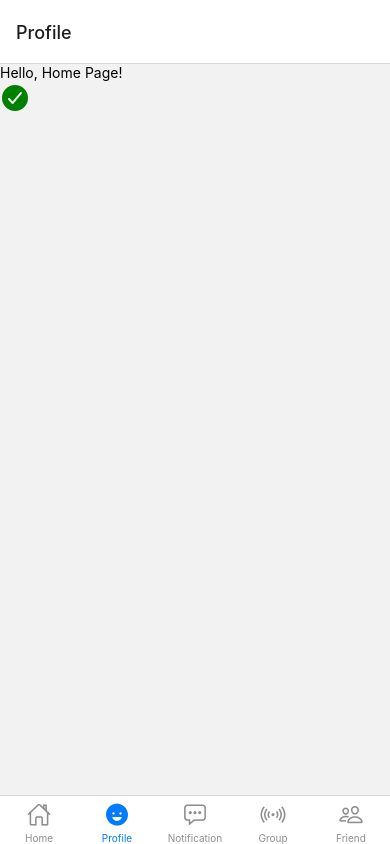
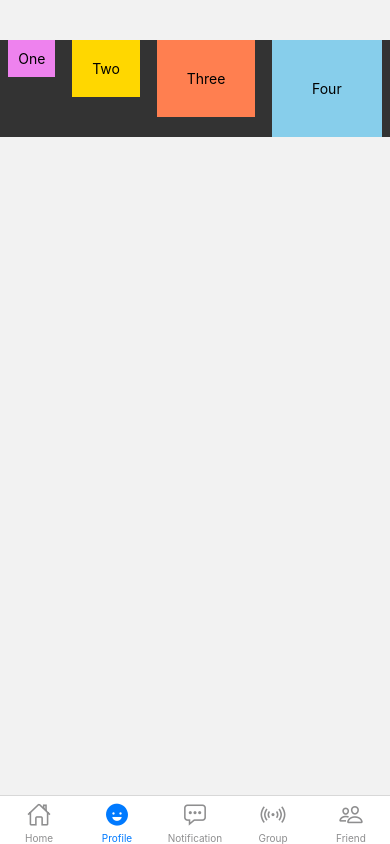
Before and after one commit to ejuss00/Ejuss02-2023-React-Native-01, a React Native app: screen /Profile in a window 390 px wide. Built offline with nearby package versions, Linux system fonts and the light colour scheme.

Commit message:
now have exact amount but no style

```diff
--- a/App.js
+++ b/App.js
@@ -3,15 +3,14 @@ import React from 'react';
 import { NavigationContainer } from '@react-navigation/native';
 import { createStackNavigator } from '@react-navigation/stack';
 import Ionic from 'react-native-vector-icons/Ionicons';
-import { StyleSheet } from 'react-native';
 import { createBottomTabNavigator } from '@react-navigation/bottom-tabs';
 
+//import
 import HomePage from "./screens/HomePage";
 import HUserProfile from "./screens/HUserProfile";
 import HNotificationProfile from "./screens/HNotificationProfile";
 import HGroupProfile from "./screens/HGroupProfile";
-
-//screens/screens2
+//import screens/screens2
 import AllExpenses from './screens/screens2/AllExpenses';
 import RecentExpenses from './screens/screens2/RecentExpenses';
 import ManageExpense from './screens/screens2/ManageExpense';
@@ -53,9 +52,9 @@ function MyTabs() {
       })}
     >
       <Tab.Screen name="Home" component={HomePage} options={{ headerShown: false }} />
-      <Tab.Screen name="Profile" component={HUserProfile} />
+      <Tab.Screen name="Profile" component={HUserProfile} options={{ headerShown: false }} />
       <Tab.Screen name="Notification" component={HNotificationProfile} options={{ headerShown: false }} />
-      <Tab.Screen name="Group" component={HGroupProfile} />
+      <Tab.Screen name="Group" component={HGroupProfile} options={{ headerShown: false }} />
       <Tab.Screen name="Friend" component={ExpenseList} options={{ headerShown: false }} />
     </Tab.Navigator>
   );
--- a/package.json
+++ b/package.json
@@ -12,6 +12,7 @@
     "@babel/preset-env": "^7.20.2",
     "@react-native-community/checkbox": "^0.5.14",
     "@react-navigation/bottom-tabs": "^6.5.2",
+    "@react-navigation/material-top-tabs": "^6.5.2",
     "@react-navigation/native": "^6.1.1",
     "@react-navigation/stack": "^6.3.10",
     "expo": "~47.0.12",
@@ -25,8 +26,10 @@
     "react-native-elements": "^3.4.3",
     "react-native-gesture-handler": "~2.8.0",
     "react-native-ionicons": "4.6.5",
+    "react-native-pager-view": "6.0.1",
     "react-native-safe-area-context": "4.4.1",
-    "react-native-screens": "~3.18.0"
+    "react-native-screens": "~3.18.0",
+    "react-native-tab-view": "^3.3.4"
   },
   "devDependencies": {
     "@babel/core": "^7.12.9",
--- a/screens/HGroupProfile.js
+++ b/screens/HGroupProfile.js
@@ -6,7 +6,7 @@ import Ionicons from '@expo/vector-icons/Ionicons';
 function HGroupProfile() {
     return (
         <View>
-            <Text>Hello, Home Page!</Text>
+            <Text>Hello, Group Page!</Text>
             <Ionicons name="md-checkmark-circle" size={32} color="green" />
         </View>
     );
--- a/screens/HUserProfile.js
+++ b/screens/HUserProfile.js
@@ -1,15 +1,49 @@
 import React from 'react';
-import { View, Text } from 'react-native';
+import { View, Text, StyleSheet } from 'react-native';
 import Ionicons from '@expo/vector-icons/Ionicons';
 
 
 function HUserProfile() {
     return (
-        <View>
-            <Text>Hello, Home Page!</Text>
-            <Ionicons name="md-checkmark-circle" size={32} color="green" />
+        <View style={styles.container}>
+            <Text style={styles.boxOne}>One</Text>
+            <Text style={styles.boxTwo}>Two</Text>
+            <Text style={styles.boxThree}>Three</Text>
+            <Text style={styles.boxFour}>Four</Text>
         </View>
     );
 }
 
+const styles = StyleSheet.create({
+    container: {
+        //flex: 1,
+        flexDirection: 'row',
+        justifyContent: 'space-around',
+        alignItems: 'flex-start',
+        marginTop: 40,
+        backgroundColor: '#333',
+    },
+    boxOne: {
+
+        backgroundColor: 'violet',
+        padding: 10,
+    },
+    boxTwo: {
+
+        backgroundColor: 'gold',
+        padding: 20,
+    },
+    boxThree: {
+
+        backgroundColor: 'coral',
+        padding: 30,
+    },
+    boxFour: {
+
+        backgroundColor: 'skyblue',
+        padding: 40,
+    },
+});
+
+
 export default HUserProfile;
--- a/screens/screens2/AllExpenses.js
+++ b/screens/screens2/AllExpenses.js
@@ -72,6 +72,7 @@ function AllExpenses({ navigation }) {
                     onChangeText={(insert) => setNewFriend({ ...newFriend, age: parseFloat(insert) })}
                     placeholder="Enter friend's age"
                     style={styles.textInputFriend}
+                    keyboardType='numeric'
                 />
                 <TextInput
                     value={newFriend.email}
@@ -84,6 +85,7 @@ function AllExpenses({ navigation }) {
                     onChangeText={(insert) => setNewFriend({ ...newFriend, debt: parseFloat(insert) })}
                     placeholder="Enter friend's debt"
                     style={styles.textInputFriend}
+                    keyboardType='numeric'
                 />
 
                 <Button
--- a/screens/screens2/ManageExpense.js
+++ b/screens/screens2/ManageExpense.js
@@ -1,43 +1,42 @@
-import { Text, View, FlatList, TouchableOpacity } from 'react-native';
+import { Text, View, FlatList, TouchableOpacity, StyleSheet, ScrollView } from 'react-native';
 import { Button } from 'react-native-elements';
 import { TextInput } from 'react-native-gesture-handler';
 import { SafeAreaView } from 'react-native-safe-area-context';
+import { createMaterialTopTabNavigator } from '@react-navigation/material-top-tabs';
+import Ionic from 'react-native-vector-icons/Ionicons';
+// import MaterialCommunityIcons from 'react-native-vector-icons/MaterialCommunityIcons';
 
 import { useState } from 'react';
 
-function ManageExpense({ route, navigation }) {
+const TopTab = createMaterialTopTabNavigator();
+
+function ManageExpense({ route, navigation }) { // [][][][][][]  the MANAGE EXPENSES SCREEN [][][][][][]
   const { filteredData } = route.params;
 
-  //remove empty element
-
-
+  function SplitEvenlyScreen() {
     //calculate total bill
     const [billAmount, setBillAmount] = useState('');
     const [dividedAmount, setDividedAmount] = useState(0);
 
     return (
-    <SafeAreaView >
-      <View>
-        <Text>Manage Bill Upon Others!</Text>
-        <Text>=== Split Equally Mode ===</Text>
-        {/* <TextInput placeholder="Enter total bill"
-          style={{ color: 'black', backgroundColor: 'white', width: 200, height: 40, borderColor: 'gray', borderWidth: 1 }}
-        />
-        <Button title="Calculate" color="secondary" /> */}
-        <View>
+      <View style={styles.evenlySplitCont}>
+        <Text style={styles.equalText}>Split Equally</Text>
+        <View style={styles.equalCon2}>
           <TextInput
             value={billAmount}
             onChangeText={(text) => setBillAmount(text)}
             placeholder="Enter the bill amount"
             keyboardType='numeric'
-            style={{ color: 'black', backgroundColor: 'white', width: 200, height: 40, borderColor: 'gray', borderWidth: 1 }}
+            style={styles.equalTextInput}
           />
-          <Text>Divided Amount : RM {dividedAmount}</Text>
+          <Text style={styles.equalOutputDividedText}>Divided Amount : RM {dividedAmount}</Text>
           <Button
             title="Divide bill"
+            buttonStyle={styles.equalButton}
             onPress={() => {
               if (filteredData.length > 0) {
                 let divided = billAmount / filteredData.length;
+                divided = Math.round(divided * 100) / 100;
                 setDividedAmount(divided);
                 filteredData.forEach((friend) => {
                   friend.debt += divided;
@@ -47,29 +46,202 @@ function ManageExpense({ route, navigation }) {
               }
             }}
           />
+        </View>
+      </View>
+    );
+  }
 
+  function ExactAmountSplitScreen() {
+    const [amountExactBill, setExactAmount] = useState({});
+
+    let totalAmount = 0;
+    const handleAmountChange = (index, value) => {
+      setExactAmount({ ...amountExactBill, [index]: value });
+    };
+
+    filteredData.forEach((friend, index) => {
+      if (amountExactBill[index]) {
+        totalAmount += parseFloat(amountExactBill[index]);
+      }
+    });
+
+    return (
+      <View style={styles.ExactAmountSplitCont}>
+        <View style={{ padding: 20 }}>
+          <Text style={{ fontWeight: 'bold' }}>
+            Total amount: {totalAmount.toFixed(2)}
+          </Text>
         </View>
+        <ScrollView>
+          {filteredData.map((friend, index) => (
+            <View key={index} style={{ padding: 20 }}>
+              <Text style={{ fontWeight: 'bold' }}>{friend.name}</Text>
+              <TextInput
+                value={amountExactBill[index]}
+                onChangeText={text => handleAmountChange(index, text)}
+                keyboardType='numeric'
+                placeholder="Enter amount"
+              />
+            </View>
+          ))}
+        </ScrollView>
+        <TouchableOpacity
+          onPress={() => {
+            filteredData.forEach((friend, index) => {
+              if (amountExactBill[index]) {
+                friend.debt = parseFloat(friend.debt) + parseFloat(amountExactBill[index]);
+              }
+            });
+            navigation.goBack();
+          }}
+        >
+          <Text style={{ padding: 20, fontWeight: 'bold' }}>Comfirm Bill Amount</Text>
+        </TouchableOpacity>
+      </View>
+    );
+  }
+
+  //[][][][][][]  the MANAGE EXPENSE render [][][][][][]
+  return (
+    <SafeAreaView style={{ flex: 1 }}>
+      <View style={styles.topTabContainer}>
+        <TopTab.Navigator
+          style={styles.topTabNavContainer}
+          screenOptions={({ route }) => ({
+            tabBarLabel: ({ focused, color, size }) => {
+              let iconName;
+              if (route.name === 'Split Evenly') {
+                iconName = focused ? 'reorder-two' : 'reorder-two-outline';
+              }
+              else if (route.name === 'Exact Amount Split') {
+                iconName = focused ? 'pencil' : 'pencil-outline';
+              }
+              return <Ionic name={iconName} size={size} color={color} />;
+            },
+          })}>
+          <TopTab.Screen name="Split Evenly" component={SplitEvenlyScreen} />
+          <TopTab.Screen name="Exact Amount Split" component={ExactAmountSplitScreen} />
+        </TopTab.Navigator>
+
+        <View style={styles.bottomContainer}>
+          <Text style={styles.bHeader}> Contact Info </Text>
           <FlatList
+            style={styles.bFlatList}
             data={filteredData}
             keyExtractor={item => item.id}
             renderItem={({ item }) => (
-            <TouchableOpacity onPress={() => navigation.navigate('FriendProfile', {
+              <TouchableOpacity
+                style={styles.bTouchOpacity}
+                onPress={() => navigation.navigate('FriendProfile', {
                   name: item.name,
                   age: item.age,
                   email: item.email,
                   debt: item.debt
                 })}>
-              <Text>{item.name} DEBT : RM{item.debt}</Text>
+                <Text style={styles.bTextDebt}>{item.name} Debt : RM{item.debt}</Text>
               </TouchableOpacity>
             )}
           />
-        <View>
+          <View style={styles.bBackButtonCon}>
             <Button title="Back" onPress={() => navigation.goBack()} type="clear" />
           </View>
-
+        </View>
       </View>
     </SafeAreaView>
-
   );
 }
+
+
+
+// [][][][][][][][][][][][][][][][][][][][][][][][]
+// [][]                                        [][]
+// [][]             Style                      [][]
+// [][]                                        [][]
+// [][][][][][][][][][][][][][][][][][][][][][][][]
+
+
+
+const styles = StyleSheet.create({
+  topTabContainer: {
+    flex: 1,
+  },
+  topTabNavContainer: {
+  },
+
+  // [][] Split Evenly Section
+  evenlySplitCont: {
+    flex: 1,
+  },
+  equalText: {
+    width: 200,
+    height: 40,
+    textAlign: 'center',
+    textAlignVertical: 'center',
+    alignSelf: 'center',
+    marginTop: 10,
+    marginBottom: 20,
+    backgroundColor: 'cyan'
+  },
+  equalCon2: {
+
+  },
+  equalTextInput: {
+    color: 'black',
+    backgroundColor: 'white',
+    width: 200,
+    height: 40,
+    borderColor: 'gray',
+    borderWidth: 1,
+    alignSelf: 'center',
+  },
+  equalOutputDividedText: {
+    alignSelf: 'center',
+  },
+  equalButton: {
+    backgroundColor: '#7EB2E7',
+    borderColor: 'transparent',
+    borderWidth: 0,
+    borderRadius: 30,
+    width: 200,
+    alignSelf: 'center',
+  },
+
+  // [][] Exact Amount Section
+  ExactAmountSplitCont: {
+    flex: 1,
+    backgroundColor: '#b0c4de'
+  },
+
+  // [][] Bottom Section
+  bottomContainer: {
+    flex: 1,
+    backgroundColor: '#ddd',
+  },
+  bHeader: {
+    fontSize: 20,
+    fontWeight: 'bold',
+    textAlign: 'center',
+    padding: 10,
+  },
+  bFlatList: {
+    // flex: 1,
+    backgroundColor: `#add8e6`,
+  },
+  bTouchOpacity: {
+    padding: 10,
+    backgroundColor: '#fff',
+    borderBottomWidth: 2,
+    borderBottomColor: '#ddd',
+  },
+  bTextDebt: {
+    fontSize: 15,
+    fontWeight: '350',
+
+
+  },
+  bBackButtonCon: {
+    padding: 10,
+  },
+});
+
 export default ManageExpense;
```
Also changed, not shown: 1 other file (tests, documents, lock files or other folders). Lines whose indentation alone changed are shown as unchanged.
